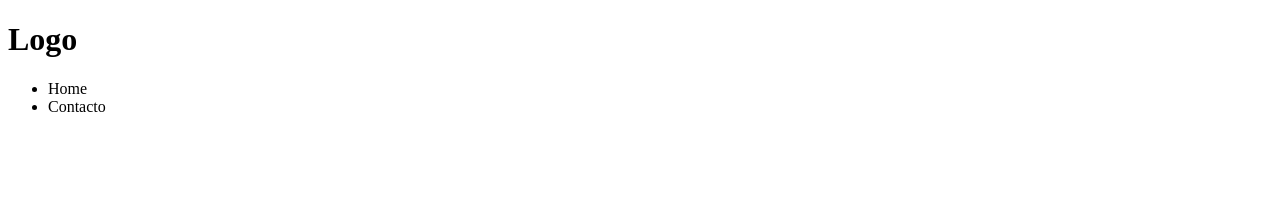
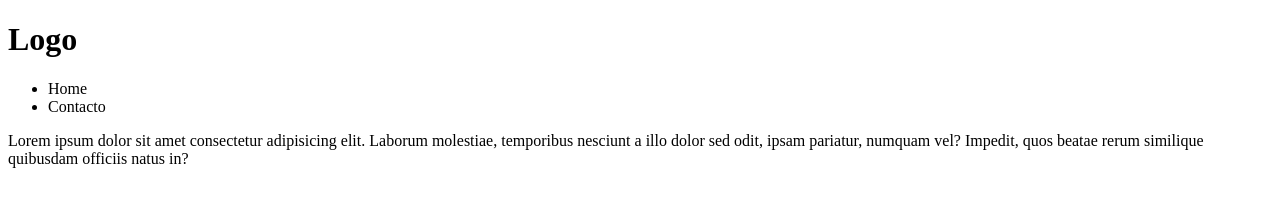
Before and after one commit to VictorGBM95/prueba, a plain HTML site: page index.html in a window 1280 px wide. Drawn offline with Linux system fonts and the light colour scheme.

Commit message:
probando netlify

```diff
--- a/index.html
+++ b/index.html
@@ -18,5 +18,10 @@
             </ul>
         </nav>
     </header>
+    <main>
+        <section>
+            <p>Lorem ipsum dolor sit amet consectetur adipisicing elit. Laborum molestiae, temporibus nesciunt a illo dolor sed odit, ipsam pariatur, numquam vel? Impedit, quos beatae rerum similique quibusdam officiis natus in?</p>
+        </section>
+    </main>
 </body>
 </html>
```
